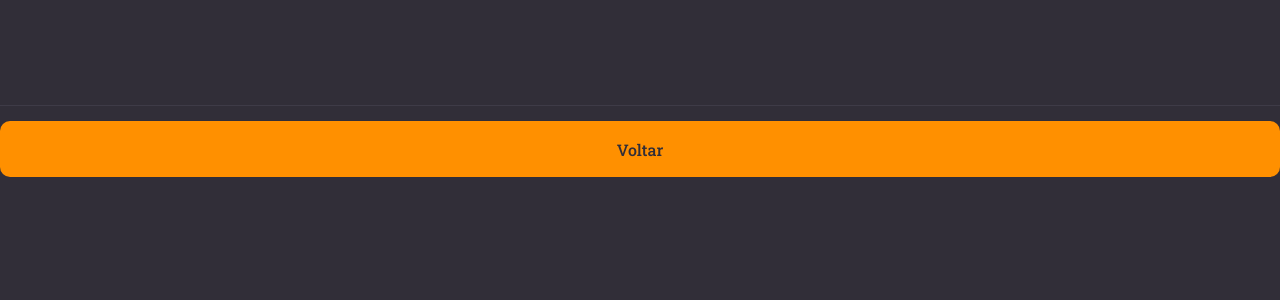
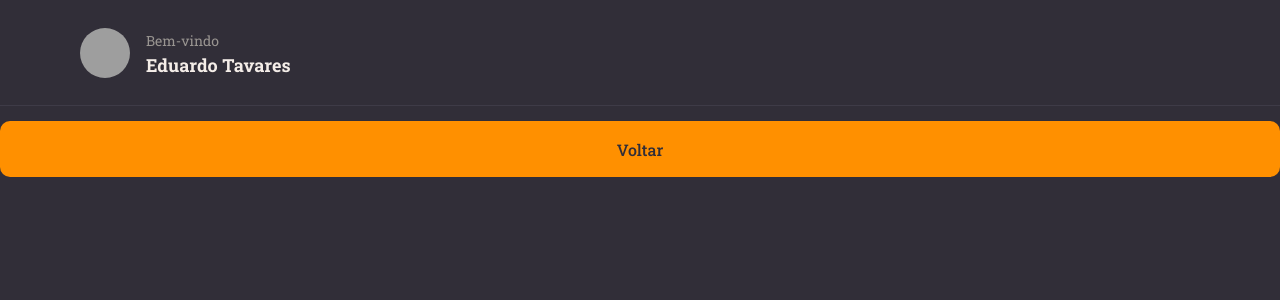
Before and after one commit to eduardotdev/rocketseat-explorer-09-intro-ao-reactjs, a React (Vite) app: page / in a window 1280 px wide. Shown: the top 300 px of the page. Built offline with nearby package versions, Linux system fonts and the light colour scheme; grey boxes are pictures that could not be loaded.

Commit message:
imagem do usuario

```diff
--- a/src/components/Header/index.jsx
+++ b/src/components/Header/index.jsx
@@ -1,5 +1,16 @@
-import { Container } from './styles'
+import { Container, Profile } from './styles'
 
 export function Header() {
-  return <Container></Container>
+  return (
+    <Container>
+      <Profile>
+        <img src="https://github.com/eduardotdev.png" alt="Foto do usuário" />
+
+        <div>
+          <span>Bem-vindo</span>
+          <strong>Eduardo Tavares</strong>
+        </div>
+      </Profile>
+    </Container>
+  )
 }
--- a/src/components/Header/styles.js
+++ b/src/components/Header/styles.js
@@ -15,3 +15,31 @@ export const Container = styled.header`
 
   padding: 0 80px;
 `
+
+export const Profile = styled.div`
+  display: flex;
+  align-items: center;
+
+  > img {
+    width: 50px;
+    height: 50px;
+    border-radius: 50%;
+  }
+
+  > div {
+    display: flex;
+    flex-direction: column;
+    margin-left: 16px;
+    line-height: 24px;
+
+    > span {
+      font-size: 14px;
+      color: ${({ theme }) => theme.COLORS.GRAY_100};
+    }
+
+    > strong {
+      font-size: 18px;
+      color: ${({ theme }) => theme.COLORS.WHITE};
+    }
+  }
+`
```
